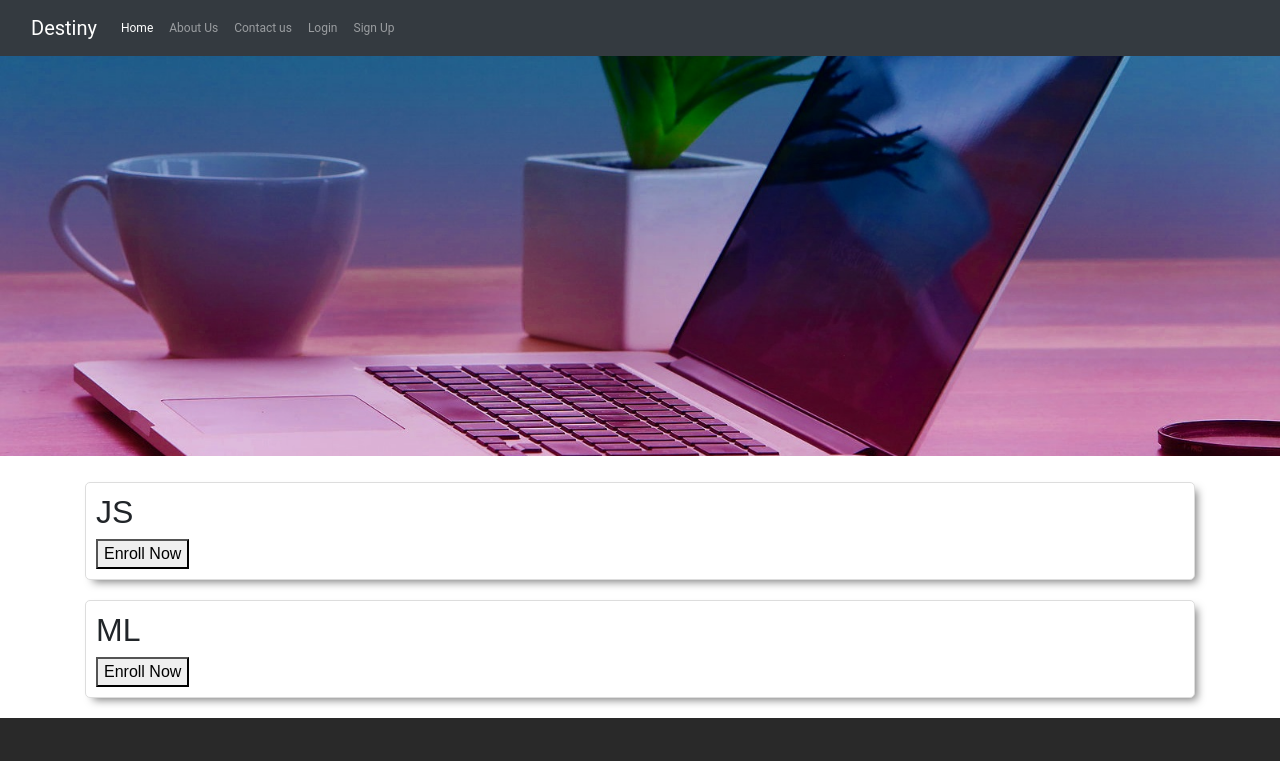
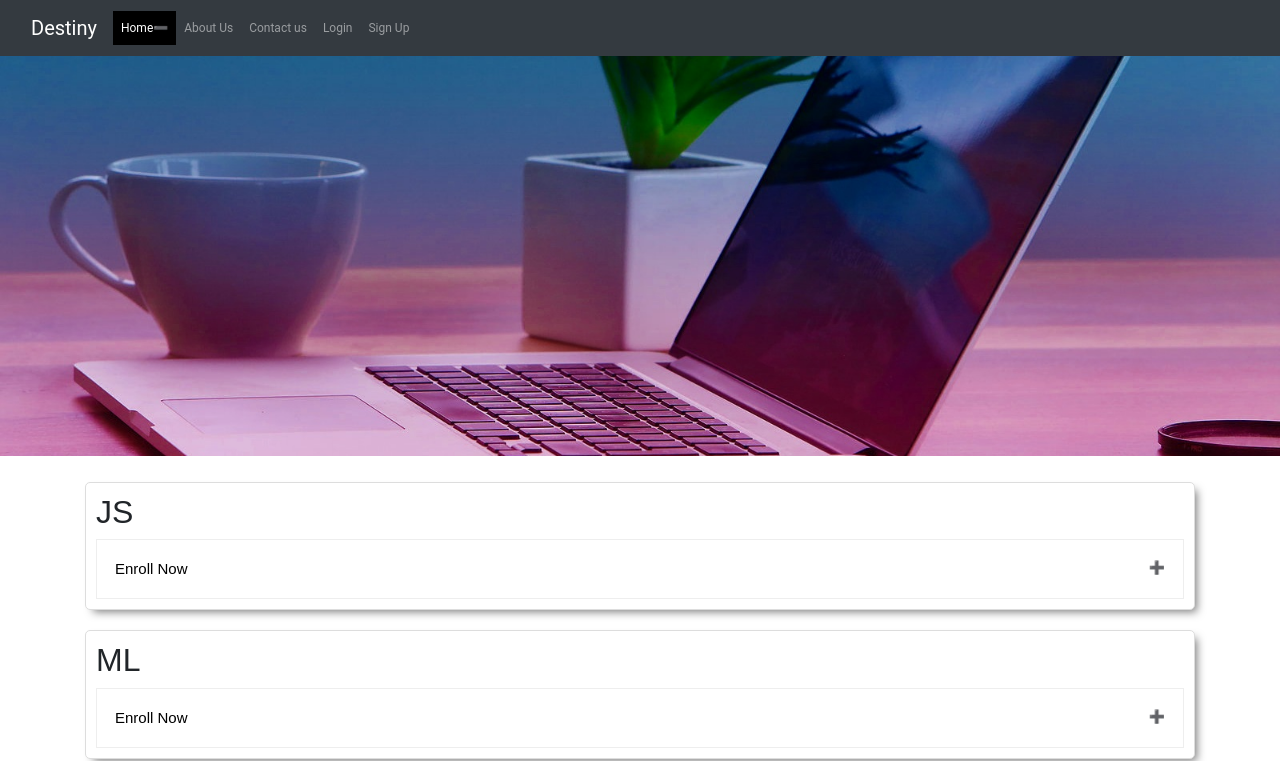
Before and after one commit to manasibhagwat21/E-LearningWebsite, a Django app: page /course.html in a window 1280 px wide. Shown: the top 761 px of the page. Run offline with Django 3.2, Linux system fonts and the light colour scheme; data comes from the database, SQL or seed files in the repository; both versions use the stored data as it was after the commit; some libraries are stand-ins or nearby versions.

Commit message:
Upload course and course page added

```diff
--- a/Home/views.py
+++ b/Home/views.py
@@ -1,32 +1,49 @@
 from django.contrib import auth, messages
+
 from django.db import models
+
 from django.views.generic.list import ListView
+
 from .models import Contact, faculty, Upload_Files , course_upload
+
 from django.contrib.auth.models import User
+
 from django.contrib.auth.forms import UserCreationForm
+
 from django.contrib.auth import login, authenticate
+
 from django.shortcuts import render, redirect
+
 from .forms import SignUpForm
 import os
 
 
+
 # Maria@20
+
 # Create your views here.s
+
 
 
 def signup(request):
     if request.method == 'POST':
         form = SignUpForm(request.POST)
+
         if form.is_valid():
             form.save()
             username = form.cleaned_data.get('username')
             raw_password = form.cleaned_data.get('password1')
+
             user = authenticate(username=username, password=raw_password)
             login(request, user)
+
             return redirect('/')
+
     else:
         form = SignUpForm()
+
     return render(request, 'signup.html', {'form': form})
+
 
 
 def index(request):
@@ -34,6 +51,7 @@
 
 
 def loginU(request):
+
     if request.method == 'POST':
         username = request.POST.get('username')
         password = request.POST.get('password')
@@ -42,12 +60,17 @@
         firstname = request.POST.get('firstname')
         phone = request.POST.get('phone')
         if password == cpassword:
+
             user = User(username=username, password=password)
             user.save()
+
             return render(request, 'login1.html')
+
         else:
             return render(request, 'login.html')
+
     return render(request, 'login.html')
+
 
 
 def logoutU(request):
@@ -73,9 +96,11 @@
         email = request.POST.get('email', '')
         phone = request.POST.get('phone', '')
         desc = request.POST.get('desc', '')
+
         contactus = Contact(name=name, email=email, phone=phone, desc=desc)
         contactus.save()
-        # print(name)
+
+
     return render(request, 'Contactus.html')
 
 
@@ -103,21 +128,24 @@
     return render(request, 'c6.html')
 
 
+
 def resources(request):
-    # path="C:\\Users\\Kevin\\PycharmProjects\\E-LearningWebsite\\static\\Material"
     all_Materials = Upload_Files.objects.all()
     return render(request, 'resources.html', {"Materials": all_Materials})
 
+
 def course(request):
-    # path="C:\\Users\\Kevin\\PycharmProjects\\E-LearningWebsite\\static\\Material"
     m = course_upload.objects.all()
     return render(request, 'course.html', {"courses": m})
 
 
+
 def login_faculty(request):
+
     if request.method == "POST":
         username = request.POST.get('username')
         password = request.POST.get('password')
+
 
         if faculty.objects.filter(username=username, password=password):
             teacher = faculty.objects.get(username=username)
@@ -131,52 +159,45 @@
     return render(request, 'login_faculty.html')
 
 
+
 def login1(request):
+
     if request.method == "POST":
         username = request.POST.get('username')
         password = request.POST.get('password')
+
         user = authenticate(username=username, password=password)
+
         if user is not None:
             login(request, user)
             return render(request, 'catalog.html')
+
         else:
             return render(request, 'login1.html')
 
     return render(request, 'login1.html')
 
 
-# class UploadView(ListView):
-#     def get(self, request, user_name):
-#         return render(request, 'main/upload_file.html')
-#
-#
-#     def post(self, request, user_name):
-#         filename = request.FILES['filename']
-#         title = request.POST['title']
-#         desc = request.POST['desc']
-#
-#         user_obj = faculty.objects.get(username=user_name)
-#         upload_post = Post(user=user_obj, title=title, file_field=filename, desc=desc)
-#         upload_post.save()
-#         messages.success(request, 'Your Post has been uploaded successfully.')
-#         return render(request, 'main/upload_file.html')
+
 
 def upload_file(request):
+
     files = Upload_Files.objects.all()
     if request.method == "POST":
         topic_name = request.POST.get('topic_name')
         # video_file = request.FILES.get('video_file')
         notes_file = request.FILES.get('notes_file')
+        file = Upload_Files.objects.create(topic_name=topic_name, notes_file=notes_file)
 
-        file = Upload_Files.objects.create(topic_name=topic_name, notes_file=notes_file)
 
         file.save()
         return redirect('catalog_faculty')
-
     return render(request, 'upload_file.html', {"files": files})
 
 
+
 def upload_c(request):
+
     files = course_upload.objects.all()
     if request.method == "POST":
         topic_name = request.POST.get('topic_name')
@@ -184,8 +205,10 @@
         video_link = request.POST.get('video_link')
         notes_file = request.FILES.get('notes_file')
 
-        file = course_upload.objects.create(topic_name=topic_name, desc=desc,video_link=video_link, notes_file=notes_file)
+        v=video_link.replace('/watch?v=', '/embed/')
+        print(v)
 
+        file = course_upload.objects.create(topic_name=topic_name, desc=desc,video_link=v, notes_file=notes_file)
         file.save()
         return redirect('resources.html')
 
--- a/templates/course.html
+++ b/templates/course.html
@@ -11,20 +11,6 @@
 </head>
 <style>
 	Body{text-align:justify;}
-	#courseinfo{
-		margin-top:30px;
-		border-bottom: 2px  solid #ddd;
-		padding-bottom:20px;
-	}
-	#courseinfo h2 {
-		text-transform: capitalize;
-		font-size:30px;
-		font-weight:bold;
-	}
-	#courseinfo h3 {
-		text-transform: capitalize;
-		font-size:20px;
-	}
     #showcase {
 		background:url('/static/sc.png') no-repeat ;
 		background-color:#05386B;
@@ -55,92 +41,52 @@
 		padding:10px;
 		margin-bottom:20px;
 	}
-	/* The Modal (background) */
-	.modal {
-		display: none; /* Hidden by default */
-		position: fixed; /* Stay in place */
-		z-index: 1; /* Sit on top */
-		padding-top: 100px; /* Location of the box */
-		left: 0;
-		top: 0;
-		width: 100%; /* Full width */
-		height: 100%; /* Full height */
-		overflow: auto; /* Enable scroll if needed */
-		background-color: rgb(0,0,0); /* Fallback color */
-		background-color: rgba(0,0,0,0.4); /* Black w/ opacity */
+
+	/* Style the button that is used to open and close the collapsible content */
+	.collapsible {
+	background-color: #fff;
+	color: #000;
+	cursor: pointer;
+	padding: 18px;
+	width: 100%;
+	border: 1px solid #eee;
+	text-align: left;
+	outline: none;
+	font-size: 15px;
 	}
 
-	/* Modal Content */
-	.modal-content {
-		position: relative;
-		background-color: #fefefe;
-		margin: auto;
-		padding: 0;
-		border: 1px solid #888;
-		width: 95%;
-		box-shadow: 0 4px 8px 0 rgba(0,0,0,0.2),0 6px 20px 0 rgba(0,0,0,0.19);
-		-webkit-animation-name: animatetop;
-		-webkit-animation-duration: 0.4s;
-		animation-name: animatetop;
-		animation-duration: 0.4s
+	/* Add a background color to the button if it is clicked on (add the .active class with JS), and when you move the mouse over it (hover) */
+	.active, .collapsible:hover {
+	background-color: #000;
+	color:#fff
 	}
 
-	/* Add Animation */
-	@-webkit-keyframes animatetop {
-	from {top:-300px; opacity:0}
-	to {top:0; opacity:1}
+	/* Style the collapsible content. Note: hidden by default */
+
+	.content {
+	padding: 0 18px;
+	background-color: white;
+	max-height: 0;
+	overflow: hidden;
+	transition: max-height 0.2s ease-out;
+	}
+	.content h3{
+		padding:1%;
 	}
 
-	@keyframes animatetop {
-	from {top:-300px; opacity:0}
-	to {top:0; opacity:1}
+	.collapsible:after {
+	content: '\02795'; /* Unicode character for "plus" sign (+) */
+	font-size: 13px;
+	color: white;
+	float: right;
+	margin-left: 5px;
 	}
 
-	/* The Close Button */
-	.close {
-		color: white;
-		float: right;
-		font-size: 28px;
-		font-weight: bold;
+	.active:after {
+	content: "\2796"; /* Unicode character for "minus" sign (-) */
 	}
 
-	.close:hover,
-	.close:focus {
-		color: #fff;
-		text-decoration: none;
-		cursor: pointer;
-	}
-
-	.modal-header {
-		padding: 3%;
-		background-color: #05386B;
-		color: white;
-	}
-
-	.modal-content p{
-		padding:1%;
-
-	}
-	.model-body h3{
-		text-transform:capitalize;
-	}
-	.modal-footer {
-		padding: 2px 16px;
-		background-color: #05386B;
-		color: white;
-	}
-
-
-
 </style>
-{% comment %} <script>
-function openCourse(name,desc,notes)
-{
-
-
-}
-</script>
-onclick="openCourse({{ Material.topic_name }},{{ Material.desc }},{{ Material.notes_file }})" {% endcomment %}
 <body>
 
 
@@ -152,23 +98,8 @@
 <div class='container'>
 	<div class='col-xs-12' id="card">
 		<h2>{{ Material.topic_name }}</h2>
-			<button class='myBtn' >Enroll Now</button>
-			{% comment %} <form>
-			<input type=button class='myBtn' value='Enroll'>
-			</form> {% endcomment %}
-		</div>
-		</div>
-
-			<!-- The Modal --id="myModal" -->
-			<div  class="modal" id="myModal">
-			<!-- Modal content -->
-				<div class="modal-content">
-				<div class="modal-content">
-					<div class="modal-header">
-					<h2>{{Material.topic_name}}</h2>
-					<span class="close">&times;</span>
-					</div>
-					<div class="modal-body">
+		<button type="button" class="collapsible">Enroll Now</button>
+			<div class="content">
 				<h3>About This Course</h3>
 				<p>{{ Material.desc }} </p>
 				<h3>Video Link</h3>
@@ -181,37 +112,31 @@
 			</div>
 	</div>
 </div>
-			</div>
+
+
 
 {% endfor %}
 
 </div>
+
+
+
 <script>
-var modal = document.getElementById("myModal");
+var coll = document.getElementsByClassName("collapsible");
+var i;
 
-var btn = document.getElementByClassName("myBtn");
-
-var span = document.getElementsByClassName("close")[0];
-
-btn.onclick = function() {
-  modal.style.display = "block";
+for (i = 0; i < coll.length; i++) {
+  coll[i].addEventListener("click", function() {
+    this.classList.toggle("active");
+    var content = this.nextElementSibling;
+    if (content.style.maxHeight){
+      content.style.maxHeight = null;
+    } else {
+      content.style.maxHeight = content.scrollHeight + "px";
     }
-
-span.onclick = function() {
-  modal.style.display = "none";
+  });
 }
-
-window.onclick = function(event) {
-  if (event.target == modal) {
-    modal.style.display = "none";
-  }
-}
-function Yt(link) {
-	var ytUrl = link
-	ytUrl.replace('/watch?v=', '/embed/')
-	return ytUrl
-	}
-
 </script>
 
+
 {% endblock body %}
```
Also changed, not shown: db.sqlite3, 2 other files. Lines whose indentation alone changed are shown as unchanged.
